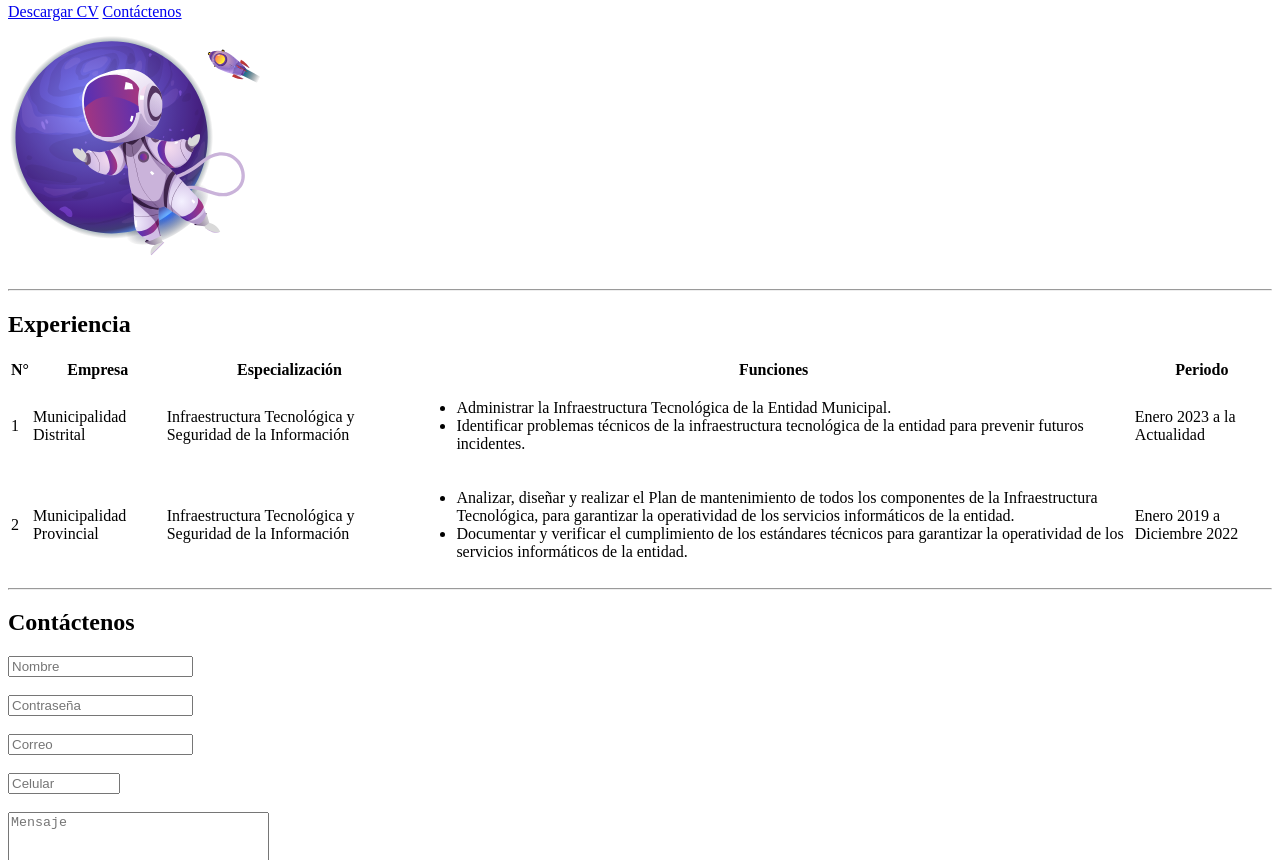
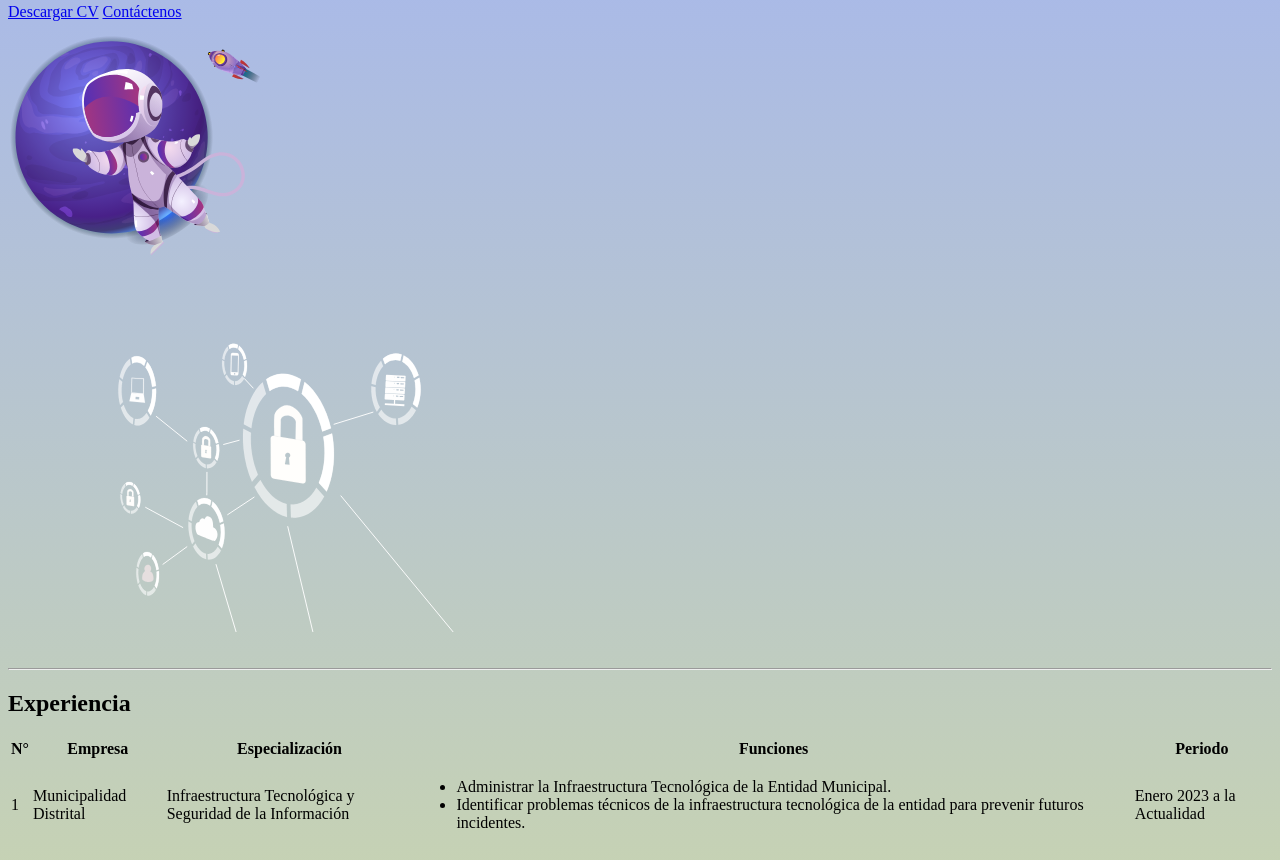
Before and after one commit to jlmunnozh/joseluismunnoz, a plain HTML site: page index.html in a window 1280 px wide. Shown: the part 421-1281 px from the top of the page. Drawn offline with Linux system fonts and the light colour scheme.

Commit message:
Se agrego un diseño de red svg y la gradiente de la pagina

```diff
--- a/index.html
+++ b/index.html
@@ -3,6 +3,8 @@
 <head>
     <meta charset="UTF-8" />
     <meta name="viewport" content="width=device-width, initial-scale=1.0" />
+    <meta name="description" content="Infraestructura Tecnológica y Seguridad de la Información" />
+    <link rel="stylesheet" href="./style/general.css" />
     <title>Joseluis Munnoz</title>
 </head>
 <body>
@@ -76,6 +78,9 @@
                     </div>
                 </div>
                 <img src="./img/hero.svg" alt="Profesional de Portada" width="256" height="256" />
+                <div>
+                <img src="./img/logo_red_01.svg" alt="imagen de red" width="500">
+                </div>
             </div>
         </article>
         <hr />
--- /dev/null
+++ b/style/general.css
@@ -0,0 +1,4 @@
+
+body{
+    background-image: linear-gradient(rgba(0, 47, 255, 0.384), rgba(205, 219, 14, 0.541));
+}
```
Also changed, not shown: img/logo_red_01.svg (added).
